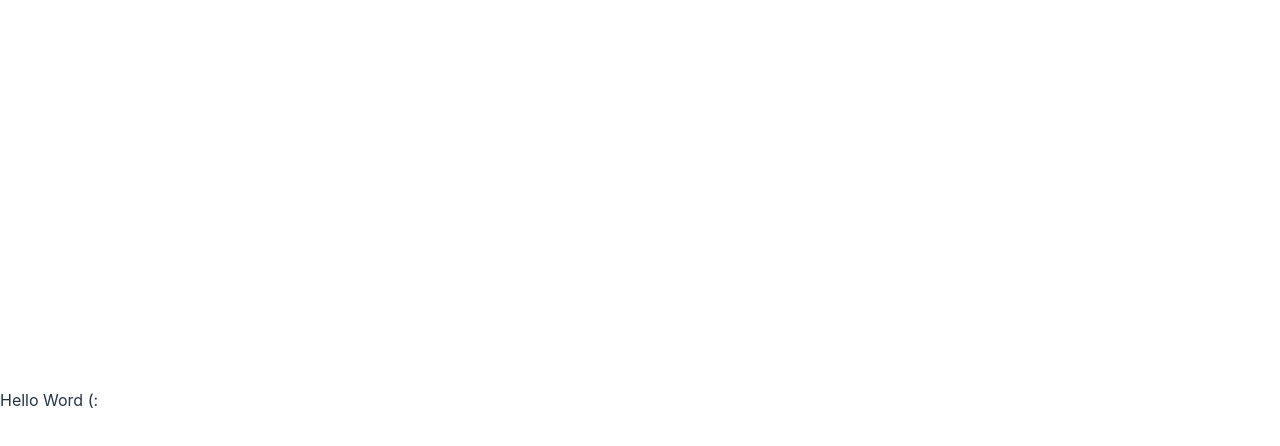
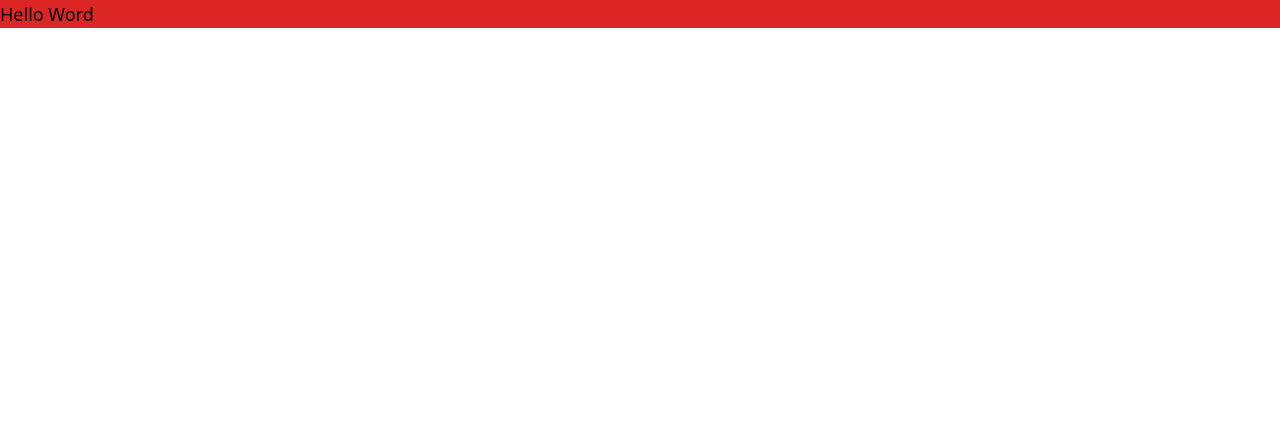
Before and after one commit to guivargas95/mariaizabelviagens, a React (Vite) app: page / in a window 1280 px wide. Shown: the top 446 px of the page. Built offline with nearby package versions, Linux system fonts and the light colour scheme.

Commit message:
Installed tailwind css

```diff
--- a/package.json
+++ b/package.json
@@ -17,6 +17,9 @@
     "@types/react": "^18.0.26",
     "@types/react-dom": "^18.0.9",
     "@vitejs/plugin-react-swc": "^3.0.0",
+    "autoprefixer": "^10.4.13",
+    "postcss": "^8.4.21",
+    "tailwindcss": "^3.2.4",
     "typescript": "^4.9.3",
     "vite": "^4.0.0"
   }
--- /dev/null
+++ b/postcss.config.cjs
@@ -0,0 +1,6 @@
+module.exports = {
+    plugins: {
+      tailwindcss: {},
+      autoprefixer: {},
+    }
+  }
--- a/src/index.css
+++ /dev/null
@@ -1,70 +0,0 @@
-:root {
-  font-family: Inter, Avenir, Helvetica, Arial, sans-serif;
-  font-size: 16px;
-  line-height: 24px;
-  font-weight: 400;
-
-  color-scheme: light dark;
-  color: rgba(255, 255, 255, 0.87);
-  background-color: #242424;
-
-  font-synthesis: none;
-  text-rendering: optimizeLegibility;
-  -webkit-font-smoothing: antialiased;
-  -moz-osx-font-smoothing: grayscale;
-  -webkit-text-size-adjust: 100%;
-}
-
-a {
-  font-weight: 500;
-  color: #646cff;
-  text-decoration: inherit;
-}
-a:hover {
-  color: #535bf2;
-}
-
-body {
-  margin: 0;
-  display: flex;
-  place-items: center;
-  min-width: 320px;
-  min-height: 100vh;
-}
-
-h1 {
-  font-size: 3.2em;
-  line-height: 1.1;
-}
-
-button {
-  border-radius: 8px;
-  border: 1px solid transparent;
-  padding: 0.6em 1.2em;
-  font-size: 1em;
-  font-weight: 500;
-  font-family: inherit;
-  background-color: #1a1a1a;
-  cursor: pointer;
-  transition: border-color 0.25s;
-}
-button:hover {
-  border-color: #646cff;
-}
-button:focus,
-button:focus-visible {
-  outline: 4px auto -webkit-focus-ring-color;
-}
-
-@media (prefers-color-scheme: light) {
-  :root {
-    color: #213547;
-    background-color: #ffffff;
-  }
-  a:hover {
-    color: #747bff;
-  }
-  button {
-    background-color: #f9f9f9;
-  }
-}
--- a/src/main.tsx
+++ b/src/main.tsx
@@ -1,13 +1,12 @@
 import React from 'react'
 import ReactDOM from 'react-dom/client'
 import App from './App'
-import './index.css'
 import {
   BrowserRouter,
   Routes,
   Route
 } from "react-router-dom"
-
+import './reset.css'
 
 ReactDOM.createRoot(document.getElementById('root') as HTMLElement).render(
   <React.StrictMode>
--- a/src/pages/Home/index.tsx
+++ b/src/pages/Home/index.tsx
@@ -1,7 +1,7 @@
 export default function Index(){
     return(
         <div>
-            <p>Hello Word (:</p>
+            <p className="bg-red-600 text-lg">Hello Word</p>
         </div>
     )
 }
--- /dev/null
+++ b/src/reset.css
@@ -0,0 +1,3 @@
+@tailwind base;
+@tailwind components;
+@tailwind utilities;
--- /dev/null
+++ b/tailwind.config.cjs
@@ -0,0 +1,11 @@
+/** @type {import('tailwindcss').Config} */
+module.exports = {
+  content: [
+    "./src/pages/*/*.tsx",
+    "./src/components/**/*.tsx"
+  ],
+  theme: {
+    extend: {},
+  },
+  plugins: [],
+}
```
Also changed, not shown: 1 other file (tests, documents, lock files or other folders).
